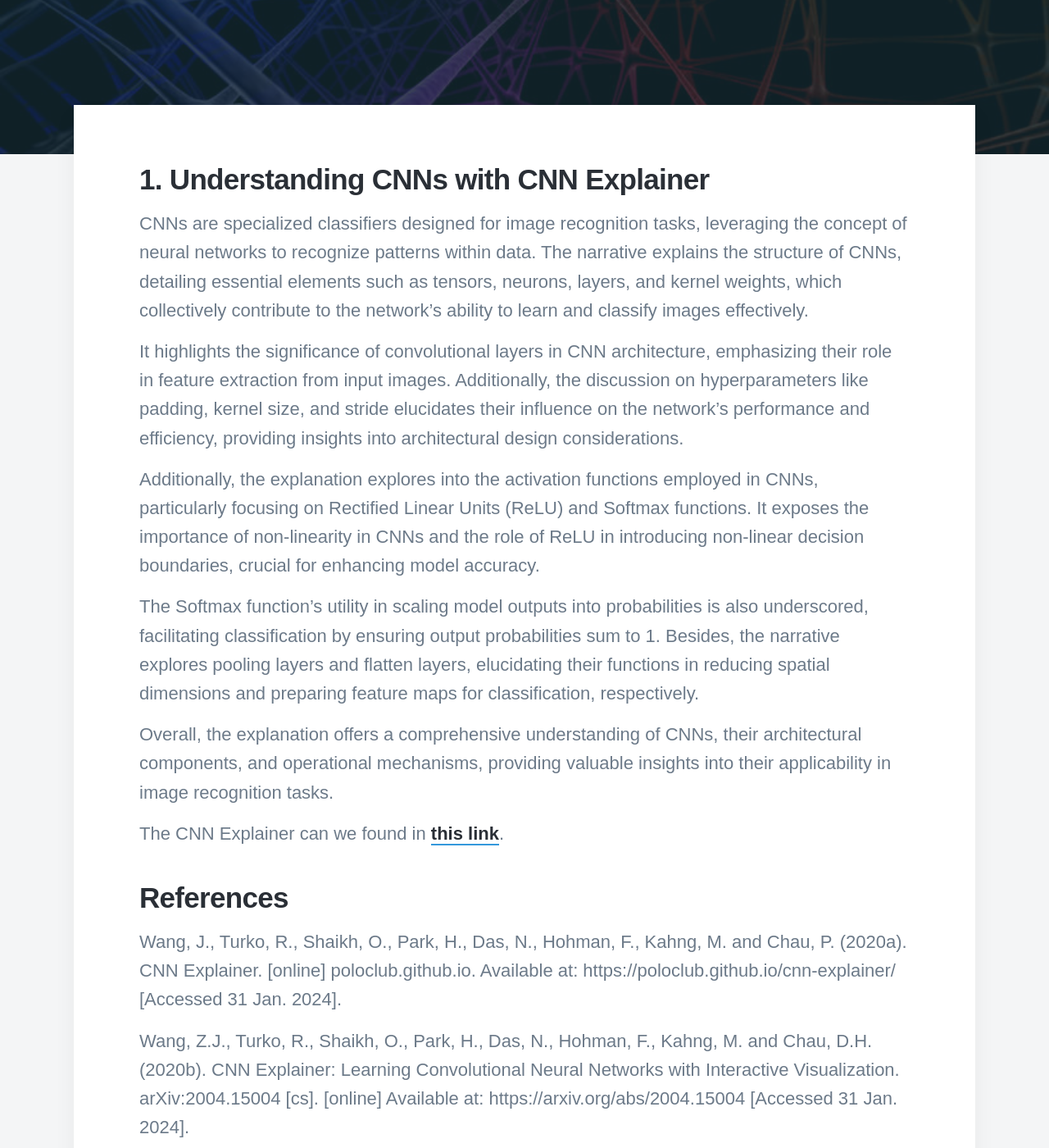
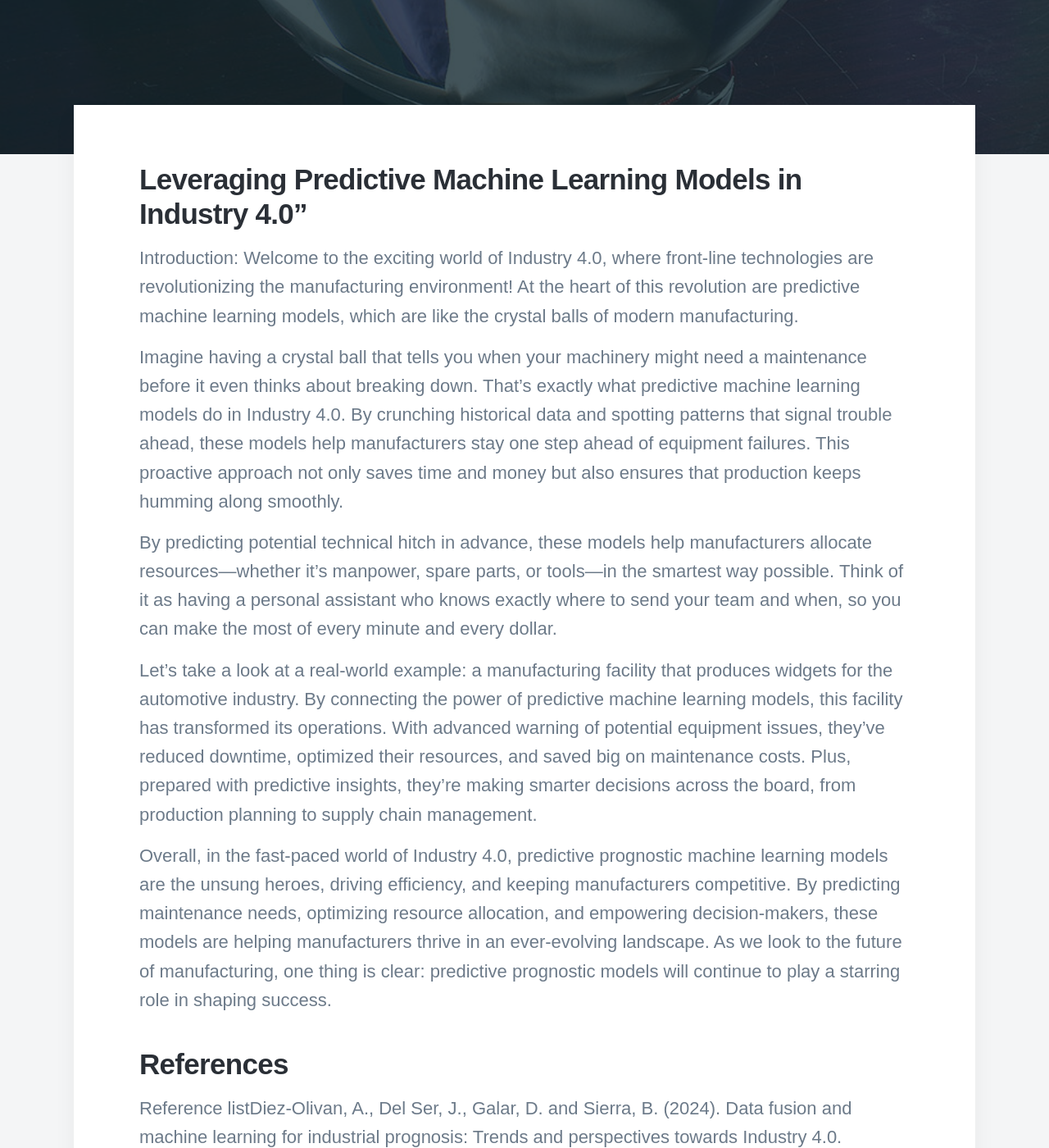
Before and after one commit to DaisyIpatzi/daisyipatzi.github.io, a Jekyll site: the page built from _posts/2024-02-11-Data-Fusion.md, in a window 1280 px wide and 1400 px high, scrolled down 476 px. Shown: the whole window at 82% size. Built offline with Jekyll 4.4.1, drawn with Linux system fonts in a browser that asks for light colours; nearby versions of some CDN libraries; some web fonts are replaced; some of the changed text lies outside the part shown.

Commit message:
Update 2024-02-11-Data-Fusion.md

```diff
--- a/_posts/2024-02-11-Data-Fusion.md
+++ b/_posts/2024-02-11-Data-Fusion.md
@@ -1,29 +1,24 @@
 ---
-title: "Understanding CNNs with CNN Explainer"
-subtitle: "Understanding CNNs with CNN Explainer: An In-Depth Analysis of Convolutional Neural Networks Architecture and Operations"
-date: 2024-01-31 00:00:00
-description: "An In-Depth Analysis of Convolutional Neural Networks Architecture and Operations."
-featured_image: "images/demo/neuron.jpg"
+title: "Leveraging Predictive Machine Learning Models in Industry 4.0"
+subtitle: "Revolutionizing Manufacturing Operations with Predictive Machine Learning"
+date: 2024-02-11 00:00:00
+description: "Discovering the transformative impact of predictive machine learning models on manufacturing operations in Industry 4.0, enhancing efficiency and competitiveness. ."
+featured_image: "images/demo/crystal-ball.jpg"
 ---
 
 
-## 1. Understanding CNNs with CNN Explainer
+## Leveraging Predictive Machine Learning Models in Industry 4.0"
 
-CNNs are specialized classifiers designed for image recognition tasks, leveraging the concept of neural networks to recognize patterns within data. The narrative explains the structure of CNNs, detailing essential elements such as tensors, neurons, layers, and kernel weights, which collectively contribute to the network's ability to learn and classify images effectively.
+Introduction: Welcome to the exciting world of Industry 4.0, where front-line technologies are revolutionizing the manufacturing environment! At the heart of this revolution are predictive machine learning models, which are like the crystal balls of modern manufacturing.
 
-It highlights the significance of convolutional layers in CNN architecture, emphasizing their role in feature extraction from input images. Additionally, the discussion on hyperparameters like padding, kernel size, and stride elucidates their influence on the network's performance and efficiency, providing insights into architectural design considerations.
+Imagine having a crystal ball that tells you when your machinery might need a maintenance before it even thinks about breaking down. That's exactly what predictive machine learning models do in Industry 4.0. By crunching historical data and spotting patterns that signal trouble ahead, these models help manufacturers stay one step ahead of equipment failures. This proactive approach not only saves time and money but also ensures that production keeps humming along smoothly.
 
-Additionally, the explanation explores into the activation functions employed in CNNs, particularly focusing on Rectified Linear Units (ReLU) and Softmax functions. It exposes the importance of non-linearity in CNNs and the role of ReLU in introducing non-linear decision boundaries, crucial for enhancing model accuracy.
+By predicting potential technical hitch in advance, these models help manufacturers allocate resources—whether it's manpower, spare parts, or tools—in the smartest way possible. Think of it as having a personal assistant who knows exactly where to send your team and when, so you can make the most of every minute and every dollar.
 
-The Softmax function's utility in scaling model outputs into probabilities is also underscored, facilitating classification by ensuring output probabilities sum to 1. Besides, the narrative explores pooling layers and flatten layers, elucidating their functions in reducing spatial dimensions and preparing feature maps for classification, respectively.
+Let's take a look at a real-world example: a manufacturing facility that produces widgets for the automotive industry. By connecting the power of predictive machine learning models, this facility has transformed its operations. With advanced warning of potential equipment issues, they've reduced downtime, optimized their resources, and saved big on maintenance costs. Plus, prepared with predictive insights, they're making smarter decisions across the board, from production planning to supply chain management.
 
-Overall, the explanation offers a comprehensive understanding of CNNs, their architectural components, and operational mechanisms, providing valuable insights into their applicability in image recognition tasks.
-
-The CNN Explainer can we found in [this link](https://poloclub.github.io/cnn-explainer/).
-
+Overall, in the fast-paced world of Industry 4.0, predictive prognostic machine learning models are the unsung heroes, driving efficiency, and keeping manufacturers competitive. By predicting maintenance needs, optimizing resource allocation, and empowering decision-makers, these models are helping manufacturers thrive in an ever-evolving landscape. As we look to the future of manufacturing, one thing is clear: predictive prognostic models will continue to play a starring role in shaping success.
 
 ## References
 
-Wang, J., Turko, R., Shaikh, O., Park, H., Das, N., Hohman, F., Kahng, M. and Chau, P. (2020a). CNN Explainer. [online] poloclub.github.io. Available at: https://poloclub.github.io/cnn-explainer/ [Accessed 31 Jan. 2024].
-
-Wang, Z.J., Turko, R., Shaikh, O., Park, H., Das, N., Hohman, F., Kahng, M. and Chau, D.H. (2020b). CNN Explainer: Learning Convolutional Neural Networks with Interactive Visualization. arXiv:2004.15004 [cs]. [online] Available at: https://arxiv.org/abs/2004.15004 [Accessed 31 Jan. 2024].
+Reference listDiez-Olivan, A., Del Ser, J., Galar, D. and Sierra, B. (2024). Data fusion and machine learning for industrial prognosis: Trends and perspectives towards Industry 4.0. _Information Fusion_, 50, pp.92–111. doi:https://doi.org/10.1016/j.inffus.2018.10.005.
```
